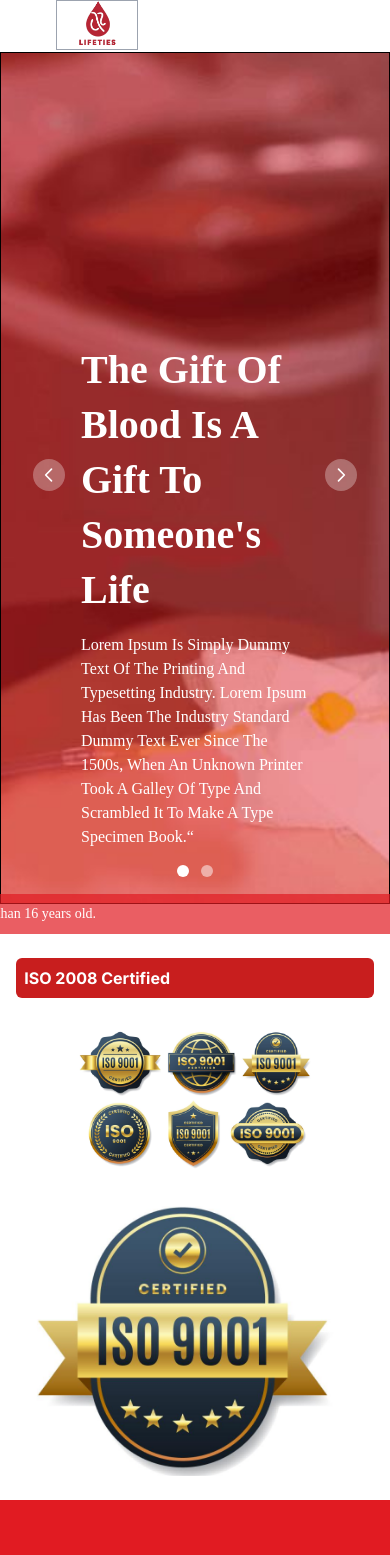
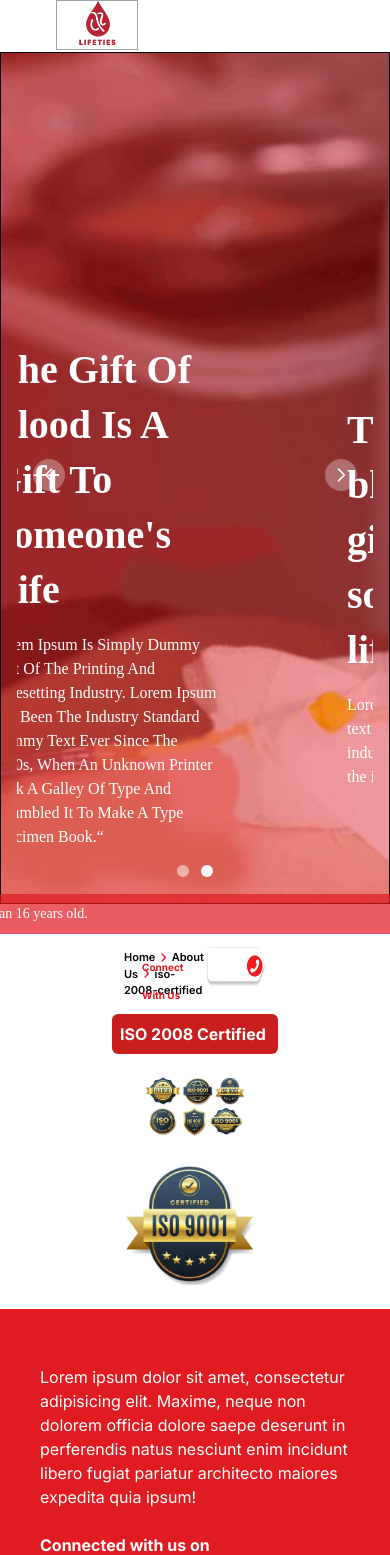
Before and after one commit to salauddin-ayub/Blood_Donation, a React (Create React App) app: page /iso-2008-certified in a window 390 px wide. Shown: the top 1555 px of the page. Built offline with nearby package versions, Linux system fonts and the light colour scheme; some icons are missing; the HTML template or start-up script is replaced by a standard one.

Commit message:
Search carousel added and make other pages responsive

```diff
--- a/src/components/Blood/TitleTopComponent.jsx
+++ b/src/components/Blood/TitleTopComponent.jsx
@@ -7,7 +7,7 @@
 const TitleTopComponent = ({ secondTitle, thirdTitle, fourthTitle }) => {
   return (
     <div className="">
-      <div className="lg:h-20 md:h-20 h-16 flex justify-between items-center lg:mx-28 md:mx-0 mx-3 lg:mt-0 md:mt-0 mt-2">
+      <div className="lg:h-20 md:h-20 h-16 flex justify-between items-center md:mx-0 mx-3 lg:mt-0 md:mt-0 mt-2">
         <div className="lg:text-base md:text-base text-[11px]">
           <p className="font-semibold">
             Home{" "}
--- a/src/components/Home/ContactUs.jsx
+++ b/src/components/Home/ContactUs.jsx
@@ -8,9 +8,11 @@
         {/* First Card */}
         <div className="bg-white lg:ml-6 md:ml-0 ml-0 mt-2 lg:mb-0 md:mb-0 mb-8 rounded lg:col-span-1 md:col-span-1 col-span-2">
           <div className="lg:ml-24 md:ml-0 ml-0">
-            <button className="bg-brandPrimary text-white lg:px-6 md:px-4 px-6 lg:py-4 md:py-2 py-4 rounded-md ml-2 lg:mt-2 md:mt-2 mt-0 font-bold shadow-md">
-              Contact Us
-            </button>
+            <div>
+              <button className="bg-brandPrimary text-white lg:px-6 md:px-4 px-6 lg:py-4 md:py-2 py-4 rounded-md ml-2 lg:mt-0 md:mt-0 mt-0 font-bold shadow-md">
+                Contact Us
+              </button>
+            </div>
             <p className="text-gray-600 mb-2 mt-2 text-2xl font-bold ml-2">
               You can <span className="text-brandPrimary">Connect</span> with us
             </p>
--- a/src/pages/AboutUs/Our Team/IsoCertificateSections.js
+++ b/src/pages/AboutUs/Our Team/IsoCertificateSections.js
@@ -1,11 +1,15 @@
 import React from "react";
 import images1 from "../../../assets/bloodLogo.jpg";
 import images2 from "../../../assets/bloodlogo2.png";
+import TitleTopComponent from "../../../components/Blood/TitleTopComponent";
 
 function IsoCertificateSections() {
   return (
-    <div className="w-11/12 ml-auto mr-auto mt-6">
-      <p className="p-2 md:w-1/6 w-full bg-red-700 rounded-md font-bold text-white mt-6">
+    <div className="mx-28">
+       <div>
+          <TitleTopComponent secondTitle={"About Us"} thirdTitle={"iso-2008-certified"} />
+        </div>
+      <p className="p-2 md:w-1/6 w-full bg-red-700 rounded-md font-bold text-white mt-2">
         ISO 2008 Certified
       </p>
       <div >
--- a/src/pages/AboutUs/Our Team/OurTeam.js
+++ b/src/pages/AboutUs/Our Team/OurTeam.js
@@ -1,23 +1,19 @@
-import React from 'react'
-import Navbar from '../../../components/Home/Navbar'
-import CarouselBanner from '../../../components/Home/CarouselBanner'
-import Footer from '../../../components/Home/Footer'
-import OurTeamSections from './OurTeamSections'
+import React from "react";
+import Navbar from "../../../components/Home/Navbar";
+import CarouselBanner from "../../../components/Home/CarouselBanner";
+import Footer from "../../../components/Home/Footer";
+import OurTeamSections from "./OurTeamSections";
 
 const OurTeam = () => {
   return (
     <div>
-         <Navbar/>
-         <CarouselBanner />
-         <OurTeamSections></OurTeamSections>
+      <Navbar />
+      <CarouselBanner />
+      <OurTeamSections></OurTeamSections>
+      <br></br>
+      <Footer />
+    </div>
+  );
+};
 
-         <br></br>
-
-
-         <Footer />
-
-    </div>
-  )
-}
-
-export default OurTeam
+export default OurTeam;
--- a/src/pages/AboutUs/Our Team/OurTeamSections.js
+++ b/src/pages/AboutUs/Our Team/OurTeamSections.js
@@ -1,19 +1,14 @@
 import React from "react";
 import locations from "../../../assets/locations.jpeg";
 import locations1 from "../../../assets/locations-1.png";
+import TitleTopComponent from "../../../components/Blood/TitleTopComponent";
 
 function OurTeamSections() {
   return (
     <div className="mx-28">
-      <div className="w-full h-20 flex justify-between items-center">
-          <div>
-            <p className="font-semibold">
-              {" "}
-              Home <span className="text-brandPrimary">&gt;</span> About Us{" "}
-              <span className="text-brandPrimary">&gt;</span> Our Board
-            </p>
-          </div>
-        </div>
+      <div>
+        <TitleTopComponent secondTitle={"About Us"} thirdTitle={"Our Board"} />
+      </div>
       <div className="w-11/12 ml-auto mr-auto">
         <p className="p-2 md:w-1/6 w-full bg-red-700 rounded-md font-bold text-white  mt-6">
           About Founder
@@ -139,9 +134,6 @@
             </div>
           </div>
         </div>
-
-
-
 
         <div className="mt-8">
           <div className="grid md:grid-cols-4 grid-cols-1 mt-4 gap-4 md:h-80">
--- a/src/pages/AboutUsSections/AboutBloodDonation.js
+++ b/src/pages/AboutUsSections/AboutBloodDonation.js
@@ -1,19 +1,14 @@
 import React from "react";
 import ImageBlood from "../../assets/blood.jpeg";
 import ImageBlood1 from "../../assets/blood1.png";
+import TitleTopComponent from "../../components/Blood/TitleTopComponent";
 
 function AboutBloodDonation() {
   return (
     <div className="max-w-[2036px] ml-auto mr-auto">
       <div className="mx-28">
-        <div className="w-full h-20 flex justify-between items-center">
-          <div>
-            <p className="font-semibold">
-              {" "}
-              Home <span className="text-brandPrimary">&gt;</span> About Us{" "}
-              <span className="text-brandPrimary">&gt;</span> About
-            </p>
-          </div>
+        <div>
+          <TitleTopComponent secondTitle={"About Us"} thirdTitle={"About"} />
         </div>
         <div className="grid grid-cols-4  mx-auto mt-4">
           <div className="col-span-1 bg-brandPrimary md:ml-10 rounded-md ">
--- a/src/pages/Blood/HealthAndEligibility.jsx
+++ b/src/pages/Blood/HealthAndEligibility.jsx
@@ -9,6 +9,7 @@
 import ha5 from "../../assets/HAE/hae5.svg";
 import ha6 from "../../assets/HAE/hae6.svg";
 import ha7 from "../../assets/HAE/hae7.svg";
+import TitleTopComponent from "../../components/Blood/TitleTopComponent";
 
 export default function HealthAndEligibility() {
   const [items, setItems] = useState([
@@ -115,7 +116,7 @@
       {/* Page Start */}
       <div>
         <div className="mx-4 md:mx-10 lg:mx-20 xl:mx-28">
-          <div className="w-full h-20 flex justify-between items-center">
+          {/* <div className="w-full h-20 flex justify-between items-center">
             <div>
               <p className="font-semibold">
                 {" "}
@@ -124,7 +125,10 @@
                 Eligibility
               </p>
             </div>
-          </div>
+          </div> */}
+          <div>
+          <TitleTopComponent secondTitle={"Blood"} thirdTitle={"Health And Eligibility"} />
+        </div>
           <div className="mt-10 mb-6">
             <div className="text-white bg-brandPrimary rounded-md w-full md:w-2/3 lg:w-1/2 xl:w-2/6 mx-auto md:ml-10 p-4">
               <p>Why Eligibility Required For Blood Donation</p>
```
